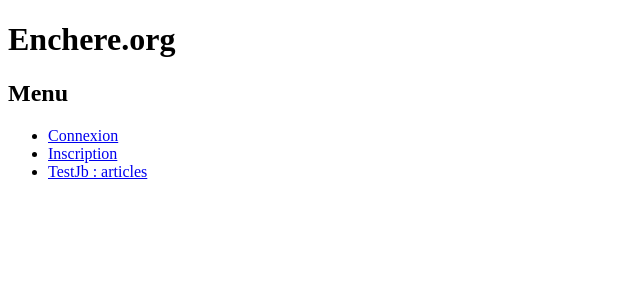
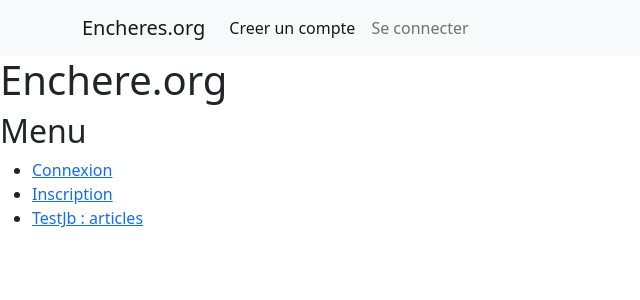
Before and after one commit to Akcel77/Encheres.org, a Java web app: page / in a window 1280 px wide. Shown: the top 300 px of the page, without its empty margins (0-640 px from the left). Run offline with Tomcat 11, a stand-in JSP engine, Linux system fonts and the light colour scheme.

Commit message:
Ajout head.jsp / Update index.jsp / navbar.jsp (Mise en place pour test Servlet connecte ou non)

```diff
--- a/src/main/webapp/WEB-INF/jsp/fragment/head.jsp
+++ b/src/main/webapp/WEB-INF/jsp/fragment/head.jsp
@@ -5,12 +5,15 @@
   Time: 18:51
   To change this template use File | Settings | File Templates.
 --%>
-<%@ page contentType="text/html;charset=UTF-8" language="java" %>
-<html>
+
+
+<%--Head Contentant les donees Meta les links et le title --%>
 <head>
-    <title>Title</title>
+    <meta charset="UTF-8">
+    <meta name="viewport" content="width=device-width, user-scalable=no, initial-scale=1.0, maximum-scale=1.0, minimum-scale=1.0">
+    <meta http-equiv="X-UA-Compatible" content="ie=edge">
+    <title><%=request.getParameter("title")%></title>
+    <link href="https://fonts.googleapis.com/icon?family=Material+Icons" rel="stylesheet">
+    <link rel="stylesheet" href="${pageContext.request.contextPath}/css/style.css">
+    <link href="https://cdn.jsdelivr.net/npm/bootstrap@5.0.1/dist/css/bootstrap.min.css" rel="stylesheet" integrity="sha384-+0n0xVW2eSR5OomGNYDnhzAbDsOXxcvSN1TPprVMTNDbiYZCxYbOOl7+AMvyTG2x" crossorigin="anonymous">
 </head>
-<body>
-
-</body>
-</html>
--- /dev/null
+++ b/src/main/webapp/WEB-INF/jsp/fragment/navbar.jsp
@@ -0,0 +1,60 @@
+<%--
+  Created by IntelliJ IDEA.
+  User: AxelDiagne
+  Date: 09/06/2021
+  Time: 00:17
+  To change this template use File | Settings | File Templates.
+--%>
+
+<%@ page import="org.enchere.bo.Utilisateur" %>
+<%if (session.getAttribute("isConnected") != null){ %>
+    <header>
+        <nav class="navbar navbar-expand-lg navbar-light bg-light">
+            <div class="container">
+                <a class="navbar-brand" href="#">Encheres.org</a>
+                <button class="navbar-toggler" type="button" data-bs-toggle="collapse" data-bs-target="#navbarSupportedContent" aria-controls="navbarSupportedContent" aria-expanded="false" aria-label="Toggle navigation">
+                    <span class="navbar-toggler-icon"></span>
+                </button>
+                <div class="collapse navbar-collapse" id="navbarSupportedContent">
+                    <ul class="navbar-nav me-auto mb-2 mb-lg-0">
+                        <li class="nav-item">
+                            <a class="nav-link active" aria-current="page" href="#">Enchere</a>
+                        </li>
+                        <li class="nav-item">
+                            <a class="nav-link" href="#">Vendre</a>
+                        </li>
+                        <li class="nav-item">
+                            <a class="nav-link" href="#">Mon Profil</a>
+                        </li>
+                        <li class="nav-item">
+                            <a class="nav-link" href="#">Deconnexion</a>
+                        </li>
+                    </ul>
+                </div>
+            </div>
+        </nav>
+    </header>
+<% } else {  %>
+    </header>
+        <nav class="navbar navbar-expand-lg navbar-light bg-light">
+            <div class="container">
+                <a class="navbar-brand" href="#">Encheres.org</a>
+                <button class="navbar-toggler" type="button" data-bs-toggle="collapse" data-bs-target="#navbarSupportedContent" aria-controls="navbarSupportedContent" aria-expanded="false" aria-label="Toggle navigation">
+                    <span class="navbar-toggler-icon"></span>
+                </button>
+                <div class="collapse navbar-collapse" id="navbarSupportedContent">
+                    <ul class="navbar-nav me-auto mb-2 mb-lg-0">
+                        <li class="nav-item">
+                            <a class="nav-link active" aria-current="page" href="#">Creer un compte</a>
+                        </li>
+                        <li class="nav-item">
+                            <a class="nav-link" href="#">Se connecter</a>
+                        </li>
+
+                        </li>
+                    </ul>
+                </div>
+            </div>
+        </nav>
+    </header>
+<% } %>
--- a/src/main/webapp/index.jsp
+++ b/src/main/webapp/index.jsp
@@ -1,10 +1,12 @@
 <%@ page contentType="text/html; charset=UTF-8" pageEncoding="UTF-8" %>
+<%@ taglib prefix="core" uri="http://java.sun.com/jsp/jstl/core" %>
 <!DOCTYPE html>
 <html>
-<head>
-    <title>Enchere.org</title>
-</head>
+<jsp:include page="WEB-INF/jsp/fragment/head.jsp">
+    <jsp:param name="title" value="Encheres.org"/>
+</jsp:include>
 <body>
+    <%@include file="WEB-INF/jsp/fragment/navbar.jsp"%>
     <h1>Enchere.org</h1>
     <h2>Menu</h2>
     <ul>
```
